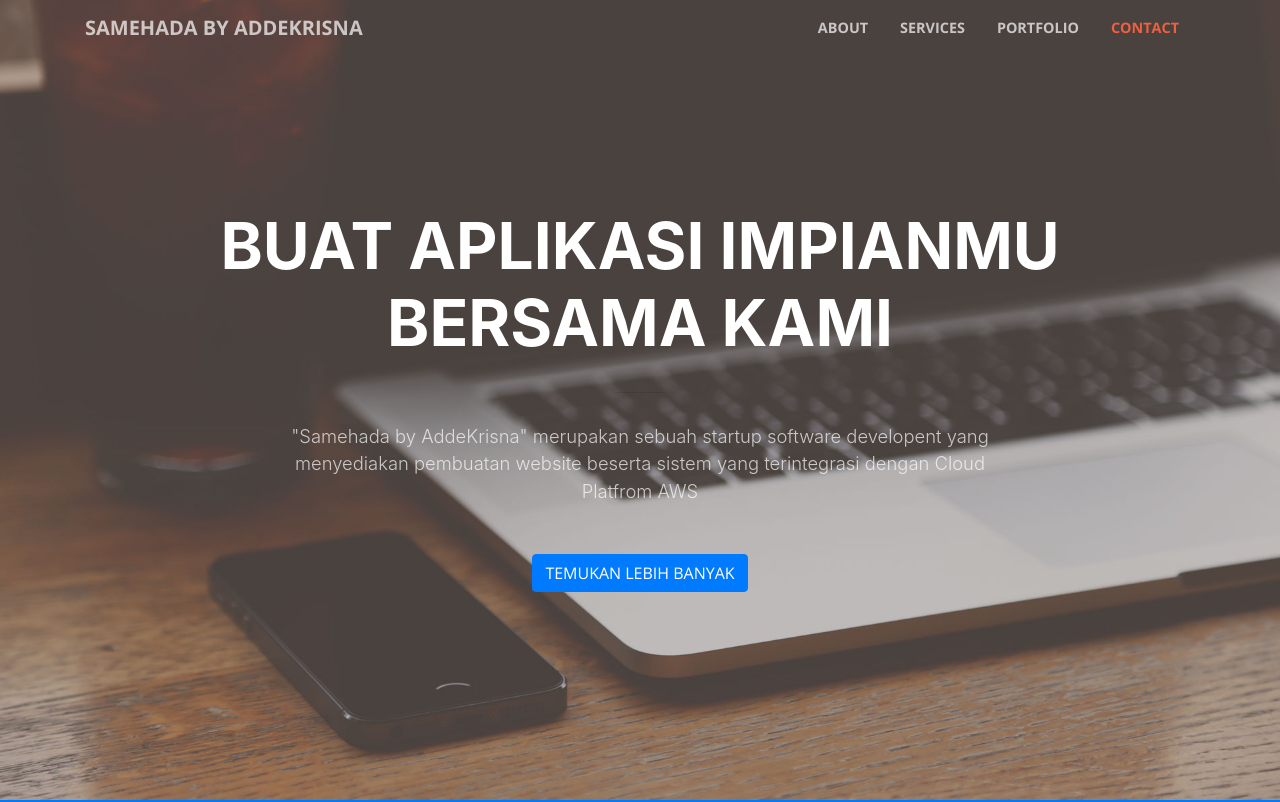
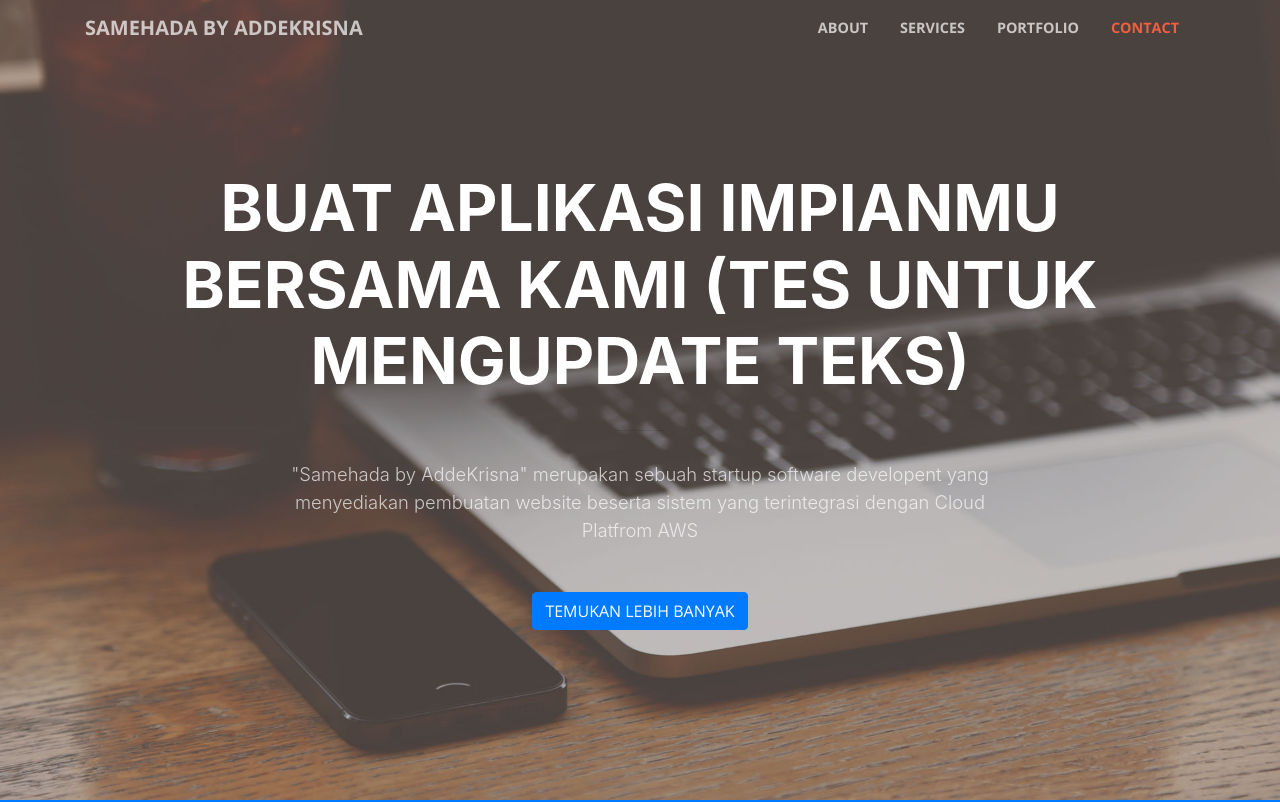
Before and after one commit to addekrisna/samehada-landingpage, a website with bundled scripts: page index.html in a window 1280 px wide. Shown: the top 802 px of the page. Built offline with nearby package versions, Linux system fonts and the light colour scheme.

Commit message:
update Jenkinsfile in Deploy step

```diff
--- a/index.html
+++ b/index.html
@@ -59,7 +59,7 @@
       <div class="row">
         <div class="col-lg-10 mx-auto">
           <h1 class="text-uppercase">
-            <strong>Buat Aplikasi Impianmu bersama kami</strong>
+            <strong>Buat Aplikasi Impianmu bersama kami (tes untuk mengupdate teks)</strong>
           </h1>
           <hr>
         </div>
```
Also changed, not shown: 1 other file.
